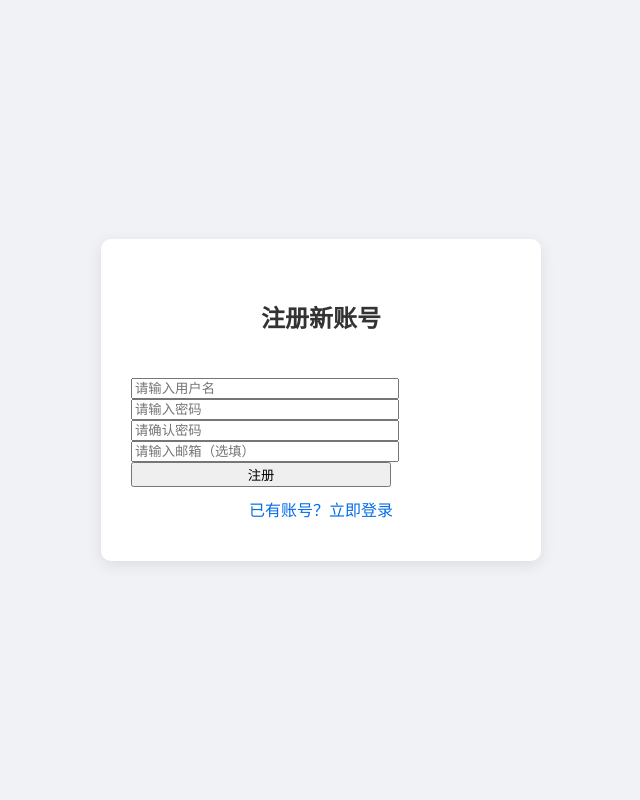
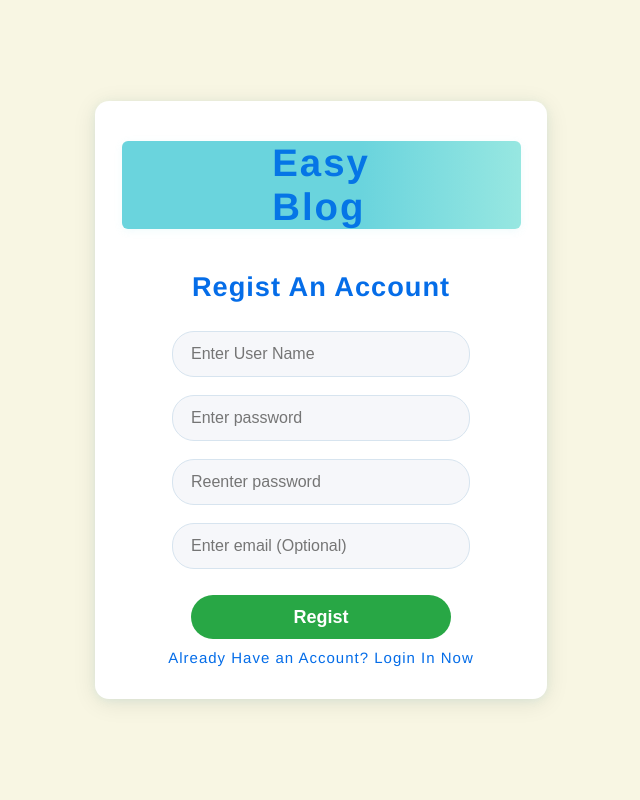
Before and after one commit to vivalavidax123/forumRemake, a Flask app: page /register in a window 1280 px wide. Shown: the whole page, without its empty margins (319-959 px from the left). Run offline with Flask 3, Linux system fonts and the light colour scheme.

Commit message:
Restyle Login and Register

```diff
--- a/static/login.css
+++ b/static/login.css
@@ -1,53 +1,114 @@
 body {
-    height: 100vh;
-    margin: 0;
-    background: #f0f2f5;
+  background: #f8f6e3;
+  min-height: 100vh;
+  font-family: "PingFang SC", "Helvetica Neue", Arial, "Microsoft YaHei", sans-serif;
   display: flex;
+  align-items: center;
   justify-content: center;
-    align-items: center;
 }
+
 .login-container {
+  margin: 48px auto;
   background: #fff;
-    padding: 40px 30px;
-    border-radius: 10px;
-    box-shadow: 0 4px 16px rgba(0,0,0,0.09);
+  border-radius: 24px;
+  box-shadow: 0 8px 32px rgba(106, 212, 221, 0.12);
+  width: 410px;
+  max-width: 96vw;
+  padding: 40px 32px 32px 32px;
   display: flex;
   flex-direction: column;
   align-items: center;
-    min-width: 320px;
 }
-  .title {
-    margin-bottom: 24px;
+
+.logo-text-layer {
+  display: flex;
+  justify-content: center;
+  margin-bottom: 28px;
 }
-  .login-container h2 {
-    color: #333;
+.logo-main {
+  font-size: 2.4rem;
+  font-weight: bold;
+  color: #0575e6;
+  letter-spacing: 2px;
+  background: linear-gradient(90deg, #6AD4DD 60%, #97E7E1 100%);
+  padding: 0 24px 2px 24px;
+  border-radius: 6px;
+  box-shadow: 0 2px 8px rgba(106, 212, 221, 0.10);
 }
+
+.title h2 {
+  text-align: center;
+  margin: 0 0 20px 0;
+  color: #0575e6;
+  font-size: 2.1rem;
+  font-weight: bold;
+  letter-spacing: 1px;
+}
+
 #login-form {
+  width: 100%;
   display: flex;
   flex-direction: column;
   align-items: center;
-    width: 100%;
 }
-  #login-form input,
+
+#login-form input {
+  width: 92%;
+  margin: 0 auto 18px auto;
+  padding: 13px 14px;
+  border: 1.2px solid #e3e4e7;
+  border-radius: 28px;
+  font-size: 1.08rem;
+  background: #f6f7fa;
+  outline: none;
+  box-sizing: border-box;
+  transition: border 0.18s;
+}
+
+#login-form input:focus {
+  border: 1.2px solid #6AD4DD;
+}
+
 #login-form button {
-    width: 220px;
-    padding: 10px;
-    margin-bottom: 20px;
-    border-radius: 5px;
-    font-size: 16px;
-  }
-  #login-form input {
-    border: 1px solid #ddd;
-    outline: none;
-  }
-  #login-form button {
-    background: #5b9aff;
+  width: 92%;
+  background: #28a745;
   color: #fff;
   border: none;
-    font-size: 17px;
+  border-radius: 28px;
+  padding: 13px 0;
+  font-size: 1.12rem;
+  margin-bottom: 6px;
+  font-weight: bold;
+  letter-spacing: 2px;
   cursor: pointer;
+  box-shadow: 0 2px 8px rgba(40, 167, 69, 0.07);
   transition: background 0.2s;
 }
+
 #login-form button:hover {
-    background: #357ae8;
+  background: #218838;
 }
+
+#login-tip {
+  width: 92%;
+  text-align: center;
+  color: #ff4d4f;
+  margin-top: 4px;
+  margin-bottom: 2px;
+  font-size: 1.05rem;
+}
+
+.login-container a {
+  display: block;
+  margin: 14px 0 0 0;
+  text-align: center;
+  color: #0575e6;
+  font-size: 1.06rem;
+  text-decoration: none;
+  transition: color 0.2s;
+}
+
+.login-container a:hover {
+  color: #003fcc;
+  text-decoration: underline;
+}
--- /dev/null
+++ b/static/register.css
@@ -0,0 +1,122 @@
+body {
+    background: #F8F6E3;
+    min-height: 100vh;
+    margin: 0;
+    display: flex;
+    align-items: center;
+    justify-content: center;
+    font-family: "PingFang SC", "Helvetica Neue", Arial, "Microsoft YaHei", sans-serif;
+  }
+  .logo-text-layer {
+    display: flex;
+    justify-content: center;
+    margin-bottom: 20px;
+  }
+
+  .logo-main {
+    font-size: 2.4rem;
+    font-weight: bold;
+    color: #0575e6;
+    letter-spacing: 2px;
+    background: linear-gradient(90deg, #6AD4DD 60%, #97E7E1 100%);
+    padding: 0 74% 0 74%;
+    border-radius: 6px;
+    /* 可选加阴影/下划线增强分层感 */
+    box-shadow: 0 2px 8px rgba(106, 212, 221, 0.10);
+    /* 或加一个稍微厚一点的下边框，进一步突出分层 */
+    /* border-bottom: 6px solid #97E7E1; */
+  }
+
+  .login-container {
+    background: #fff;
+    border-radius: 14px;
+    box-shadow: 0 4px 24px rgba(0, 0, 0, 0.09), 0 1.5px 8px rgba(106,212,221,0.12);
+    padding: 40px 36px 32px 36px;
+    width: 380px;
+    display: flex;
+    flex-direction: column;
+    align-items: center;
+  }
+
+  .login-container .title h2 {
+    color: #056de8;
+    margin-bottom: 28px;
+    text-align: center;
+    font-size: 1.7rem;
+    font-weight: bold;
+    letter-spacing: 1px;
+  }
+
+  #register-form {
+    display: flex;
+    flex-direction: column;
+    align-items: center;
+    width: 100%;
+  }
+
+  #register-form input {
+    width: 260px;
+    height: 44px;
+    border-radius: 22px;
+    border: 1px solid #d7e4ef;
+    margin-bottom: 18px;
+    font-size: 16px;
+    padding: 0 18px;
+    background: #f6f7fa;
+    outline: none;
+    transition: border 0.18s;
+  }
+  #register-form input:focus {
+    border: 1.5px solid #56b7f2;
+  }
+
+  #register-form button {
+    width: 260px;
+    height: 44px;
+    border-radius: 22px;
+    background: #28a745;
+    color: #fff;
+    border: none;
+    font-size: 18px;
+    font-weight: bold;
+    cursor: pointer;
+    margin-top: 8px;
+    transition: background 0.18s;
+  }
+  #register-form button:hover {
+    background: #218838;
+  }
+
+  #register-tip {
+    width: 260px;
+    background: #fff6f6;
+    border-radius: 6px;
+    font-size: 15px;
+    margin: 0 auto;
+    text-align: center;
+    padding: 6px 0;
+  }
+
+  a {
+    color: #056de8;
+    text-decoration: none;
+    font-size: 15px;
+    letter-spacing: 1px;
+  }
+
+  a:hover {
+    text-decoration: underline;
+  }
+
+  @media (max-width: 500px) {
+    .login-container {
+      width: 95vw;
+      min-width: 0;
+      padding: 20px 8px 24px 8px;
+    }
+    #register-form input, #register-form button, #register-tip {
+      width: 90vw;
+      min-width: 0;
+      font-size: 15px;
+    }
+  }
--- a/templates/register.html
+++ b/templates/register.html
@@ -3,37 +3,32 @@
 
 <head>
   <meta charset="UTF-8">
-  <title>注册 - 简易论坛</title>
-  <link rel="stylesheet" href="{{ url_for('static', filename='login.css') }}">
-  <style>
-    .login-container {
-      width: 380px;
-    }
-    #register-form input {
-      width: 260px;
-    }
-    #register-form button {
-      width: 260px;
-    }
-  </style>
+  <title>Registe - Easy Blog</title>
+  <link rel="stylesheet" href="{{ url_for('static', filename='register.css') }}">
+
 </head>
 
 <body>
   <div class="login-container">
+    <div class="logo-text-layer">
+      <span class="logo-main">Easy Blog</span>
+    </div>
+    <div class="Forms">
     <div class="title">
-      <h2>注册新账号</h2>
+      <h2>Regist An Account</h2>
     </div>
     <form id="register-form">
-      <input type="text" id="username" placeholder="请输入用户名" required>
-      <input type="password" id="password" placeholder="请输入密码" required>
-      <input type="password" id="confirm-password" placeholder="请确认密码" required>
-      <input type="email" id="email" placeholder="请输入邮箱（选填）">
-      <button type="submit">注册</button>
+      <input type="text" id="username" placeholder="Enter User Name" required>
+      <input type="password" id="password" placeholder="Enter password" required>
+      <input type="password" id="confirm-password" placeholder="Reenter password" required>
+      <input type="email" id="email" placeholder="Enter email (Optional)">
+      <button type="submit">Regist</button>
     </form>
-    <div id="register-tip" style="color:#ff4d4f;margin-top:-10px;display:none;">注册失败</div>
+    <div id="register-tip" style="color:#ff4d4f;margin-top:-10px;display:none;">Regist Failed</div>
     <div style="margin-top:10px;">
-      <a href="/login" style="color:#056de8;text-decoration:none;">已有账号？立即登录</a>
+      <a href="/login" style="color:#056de8;text-decoration:none;">Already Have an Account? Login In Now</a>
     </div>
+  </div>
   </div>
 
   <script>
```
Also changed, not shown: templates/login.html (+9 -6 lines). Lines whose indentation alone changed are shown as unchanged.
